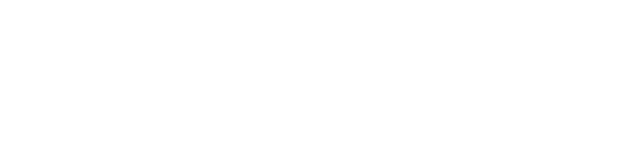
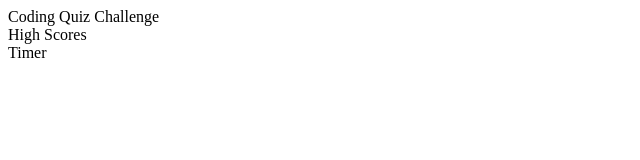
Before and after one commit to cordovamonica/coding-quiz-challenge, a plain HTML site: page index.html in a window 1280 px wide. Shown: the whole page, without its empty margins (0-640 px from the left). Drawn offline with Linux system fonts and the light colour scheme.

Commit message:
added a few class containers in html

```diff
--- a/index.html
+++ b/index.html
@@ -7,7 +7,9 @@
     <title>Coding Quiz</title>
 </head>
 <body>
-
+    <div class="heading">Coding Quiz Challenge</div>
+    <div class="scoreboard">High Scores</div>
+    <div class="timer">Timer</div>
 
 <script src="./assets/js/script.js" ></script>
 </body>
```
